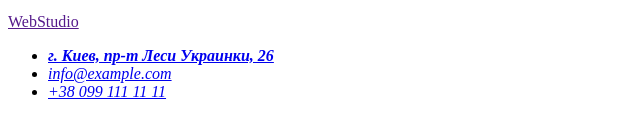
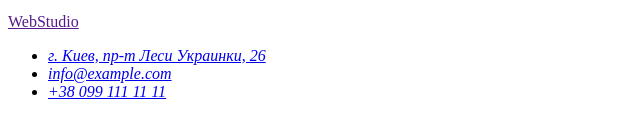
Before and after one commit to RomaYourchuk/goit-markup-hw-01, a plain HTML site: page index.html in a window 1280 px wide. Shown: the part 3065-3179 px from the top of the page, 0-640 px from the left. Drawn offline with Linux system fonts and the light colour scheme.

Commit message:
После фитбека сылка на карты оформлена правильно. И <b> удалено,

```diff
--- a/index.html
+++ b/index.html
@@ -124,7 +124,7 @@
       <a href="" lang="en">WebStudio</a>
       <address>
       <ul>
-        <li><a href="https://goo.gl/maps/VNp9f7bhRP9cffX88"><b>г. Киев, пр-т Леси Украинки, 26</b></a></li>
+        <li><a class="map link" href="https://goo.gl/maps/VNp9f7bhRP9cffX88" target="blank" rel="noopener noreferrer">г. Киев, пр-т Леси Украинки, 26</a></li>
         <li><a href="mailto:info@example.com">info@example.com</a></li>
         <li><a href="tel:+380991111111">+38 099 111 11 11</a></li>
       </ul>
```
